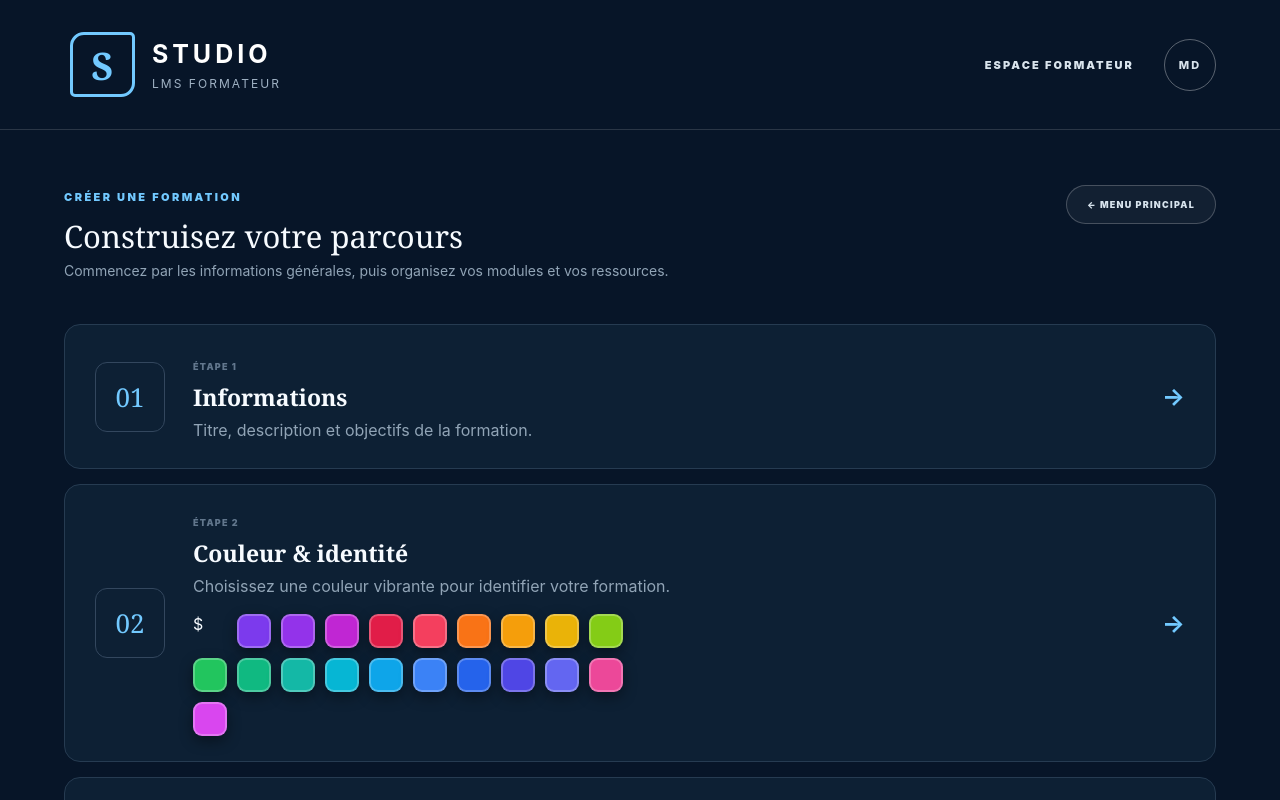
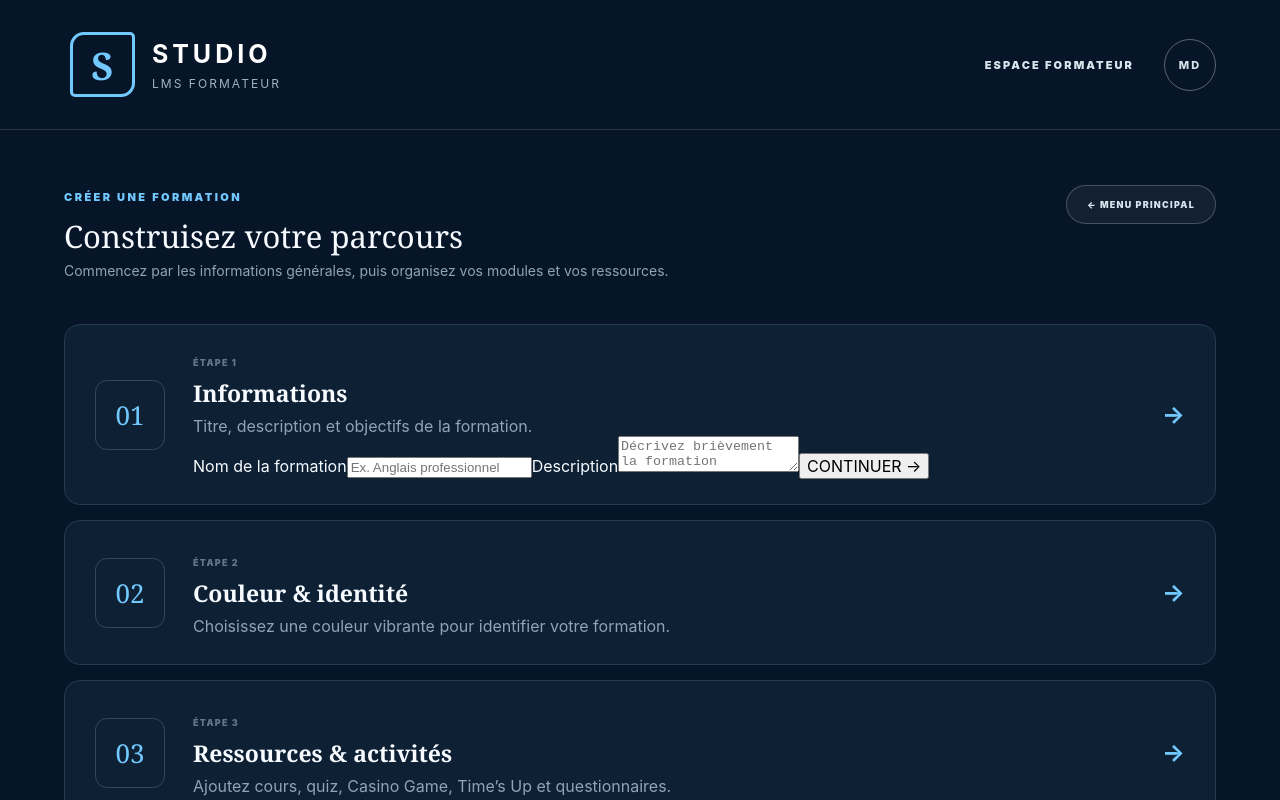
Before and after one commit to murieldaupiard-cpu/lms-formateur, a Next.js app: page / in a window 1280 px wide. Both pictures are taken after a click on the button 640 px from the left and 496 px from the top of the page. Shown: the top 800 px of the page. Built offline with nearby package versions, Linux system fonts and the light colour scheme.

Commit message:
Fix palette rendering and make training creation interactive

```diff
--- a/app/page.tsx
+++ b/app/page.tsx
@@ -1,5 +1,7 @@
 "use client";
 import {useState} from "react";
+
+type Step=1|2|3|4;
 
 const toolsList=[
  ["01","Cours","Créez vos contenus pédagogiques à partir de maquettes modulables.","6 MAQUETTES"],
@@ -16,6 +18,10 @@ const formations=[
 ];
 export default function Home(){
  const [view,setView]=useState<"home"|"create">("home");
+ const [step,setStep]=useState<Step>(1);
+ const [title,setTitle]=useState("");
+ const [description,setDescription]=useState("");
+ const [selectedColor,setSelectedColor]=useState(palette[0]);
  return <main className="studio">
   <header className="studio-nav">
    <button className="studio-brand" onClick={()=>setView("home")}><span>S</span><div><strong>STUDIO</strong><small>LMS FORMATEUR</small></div></button>
@@ -24,7 +30,7 @@ export default function Home(){
   {view==="home"?<>
    <section className="studio-heading">
     <div><span>CRÉATION PÉDAGOGIQUE</span><h1>Votre espace formateur</h1><p>Construisez vos formations, organisez vos ressources et suivez vos apprenants.</p></div>
-    <button className="create-main" onClick={()=>setView("create")}>＋ CRÉER UNE FORMATION <b>→</b></button>
+    <button className="create-main" onClick={()=>{setStep(1);setView("create")}}>＋ CRÉER UNE FORMATION <b>→</b></button>
    </section>
    <section className="studio-list">
     <div className="list-title"><div><span>VOS FORMATIONS</span><h2>Construire et piloter</h2></div><small>3 ESPACES DISPONIBLES</small></div>
@@ -34,10 +40,12 @@ export default function Home(){
    </section>
   </>:<section className="creator-page">
     <div className="creator-head"><div><span>CRÉER UNE FORMATION</span><h1>Construisez votre parcours</h1><p>Commencez par les informations générales, puis organisez vos modules et vos ressources.</p></div><button className="home-pill" onClick={()=>setView("home")}>← MENU PRINCIPAL</button></div>
-    <div className="creation-row"><span className="row-num">01</span><div><small>ÉTAPE 1</small><h3>Informations</h3><p>Titre, description et objectifs de la formation.</p></div><b>→</b></div>
-    <div className="creation-row"><span className="row-num">02</span><div className="palette-step"><small>ÉTAPE 2</small><h3>Couleur & identité</h3><p>Choisissez une couleur vibrante pour identifier votre formation.</p><div className="palette">${palette.map((color,i)=><button key={color} className="swatch" style={{background:color}} aria-label={`Couleur ${i+1}`} title={color}/>)}</div></div><b>→</b></div>
-    <div className="creation-row"><span className="row-num">03</span><div><small>ÉTAPE 3</small><h3>Ressources & activités</h3><p>Ajoutez cours, quiz, Casino Game, Time’s Up et questionnaires.</p></div><b>→</b></div>
-    <div className="creation-row"><span className="row-num">04</span><div><small>ÉTAPE 4</small><h3>Aperçu & publication</h3><p>Vérifiez le rendu apprenant avant de publier.</p></div><b>→</b></div>
+    <div className="creator-workspace">
+      <div className={"creation-row "+(step===1?"active-step":"")} onClick={()=>setStep(1)}><span className="row-num">01</span><div className="palette-step"><small>ÉTAPE 1</small><h3>Informations</h3><p>Titre, description et objectifs de la formation.</p>{step===1&&<div className="step-form" onClick={e=>e.stopPropagation()}><label>Nom de la formation<input value={title} onChange={e=>setTitle(e.target.value)} placeholder="Ex. Anglais professionnel"/></label><label>Description<textarea value={description} onChange={e=>setDescription(e.target.value)} placeholder="Décrivez brièvement la formation"/></label><button type="button" className="next-step" onClick={()=>setStep(2)}>CONTINUER →</button></div>}</div><b>→</b></div>
+      <div className={"creation-row "+(step===2?"active-step":"")} onClick={()=>setStep(2)}><span className="row-num">02</span><div className="palette-step"><small>ÉTAPE 2</small><h3>Couleur & identité</h3><p>Choisissez une couleur vibrante pour identifier votre formation.</p>{step===2&&<div className="palette" onClick={e=>e.stopPropagation()}>{palette.map((color,i)=><button type="button" key={color} className={"swatch "+(selectedColor===color?"selected":"")} style={{background:color}} onClick={()=>setSelectedColor(color)} aria-label={`Couleur ${i+1}`} title={color}/>)}</div>}</div><b>→</b></div>
+      <div className={"creation-row "+(step===3?"active-step":"")} onClick={()=>setStep(3)}><span className="row-num">03</span><div><small>ÉTAPE 3</small><h3>Ressources & activités</h3><p>Ajoutez cours, quiz, Casino Game, Time’s Up et questionnaires.</p></div><b>→</b></div>
+      <div className={"creation-row "+(step===4?"active-step":"")} onClick={()=>setStep(4)}><span className="row-num">04</span><div><small>ÉTAPE 4</small><h3>Aperçu & publication</h3><p>Vérifiez le rendu apprenant avant de publier.</p></div><b>→</b></div>
+    </div>
    </section>}
   <footer><div className="studio-brand compact"><span>S</span><div><strong>STUDIO</strong><small>LMS FORMATEUR</small></div></div><small>CREATED BY <b>ALEXANDRE AND MURIEL</b></small></footer>
  </main>
```
